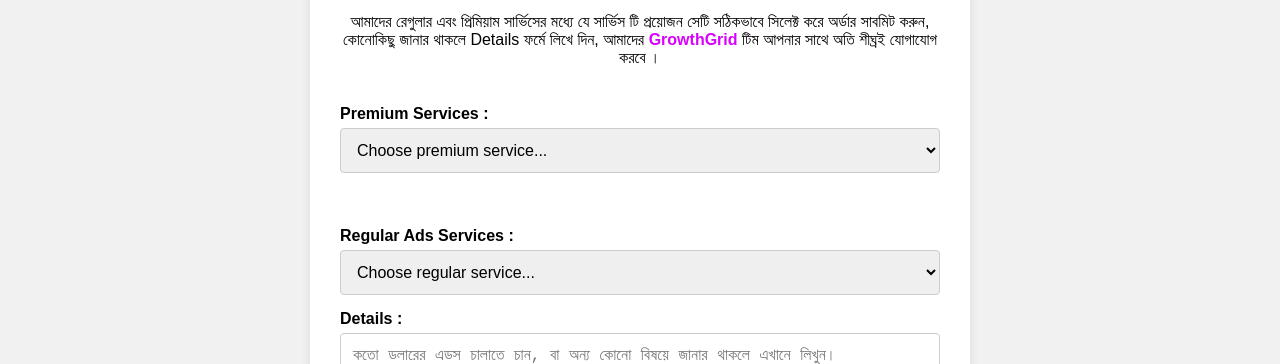
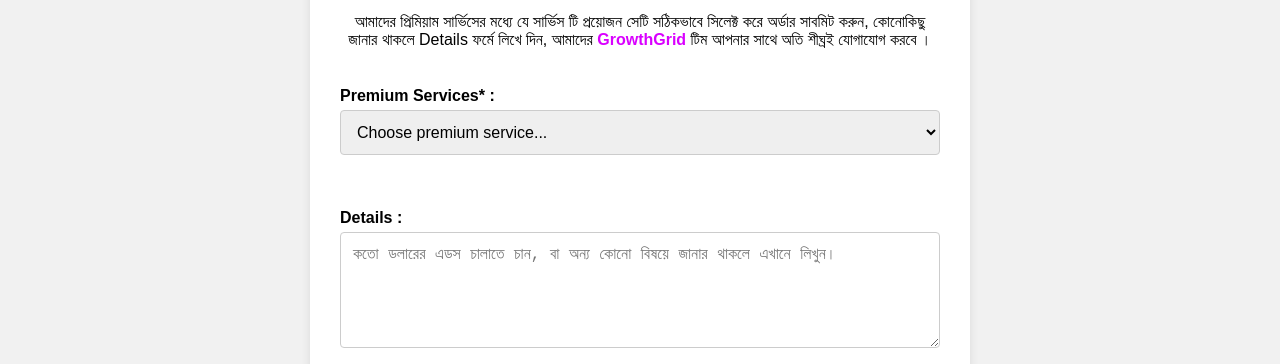
Before and after one commit to nasirgitweb/GrowthGrid-Service, a plain HTML site: page index.html in a window 1280 px wide. Shown: the part 551-915 px from the top of the page. Drawn offline with Linux system fonts and the light colour scheme.

Commit message:
Update index.html

```diff
--- a/index.html
+++ b/index.html
@@ -46,33 +46,27 @@
       <input type="number" id="email" name="number" placeholder="Phone Number" required />
 
       <h1>Services</h1>
-      <p>আমাদের রেগুলার এবং প্রিমিয়াম সার্ভিসের মধ্যে যে সার্ভিস টি প্রয়োজন সেটি সঠিকভাবে সিলেক্ট করে অর্ডার সাবমিট করুন, কোনোকিছু জানার থাকলে Details ফর্মে লিখে দিন, আমাদের <span class="service-span">GrowthGrid</span> টিম আপনার সাথে অতি শীঘ্রই যোগাযোগ করবে । </p><br>
+      <p>আমাদের প্রিমিয়াম সার্ভিসের মধ্যে যে সার্ভিস টি প্রয়োজন সেটি সঠিকভাবে সিলেক্ট করে অর্ডার সাবমিট করুন, কোনোকিছু জানার থাকলে Details ফর্মে লিখে দিন, আমাদের <span class="service-span">GrowthGrid</span> টিম আপনার সাথে অতি শীঘ্রই যোগাযোগ করবে । </p><br>
 
-      <label for="service">Premium Services :</label>
+      <label for="service">Premium Services* :</label>
       <select id="service" name="service">
         <option value=""selected disabled="">Choose premium service...</option>
         <option value="Facebook Ads" data-price="14000">Facebook Monetization</option>
         <option value="YouTube SEO" data-price="16000">YouTube Monetization</option>
         <option value="YouTube Monetization" data-price="7500">TikTok Monetization</option>
-        <option>কোনোটিই নয়..!</option>
-      </select>
-
-      <div id="price-display"></div>
-
-      <label for="service">Regular Ads Services :</label>
-      <select id="service" name="service">
-        <!-- <option value=""selected disabled>-- Choose regular service --</option> -->
-        <option value=""selected disabled>Choose regular service...</option>
         <option>Facebook Ads</option>
         <option>YouTube Ads</option>
         <option>Google Ads</option>
         <option>Instagram Ads</option>
         <option>TikTok Ads</option>
-        <option>কোনোটিই নয়..!</option>
+        <!-- <option>কোনোটিই নয়..!</option> -->
       </select>
 
+      <div id="price-display"></div>
+
+
       <label for="message">Details :</label>
-      <textarea id="message" name="message" placeholder="কতো ডলারের এডস চালাতে চান, বা অন্য কোনো বিষয়ে জানার থাকলে এখানে লিখুন। " rows="5"></textarea>
+      <textarea id="message" name="message" placeholder="কতো ডলারের এডস চালাতে চান, বা অন্য কোনো বিষয়ে জানার থাকলে এখানে লিখুন।" required rows="5"></textarea>
 
       <button type="submit">Submit Order</button>
     </form>
```
